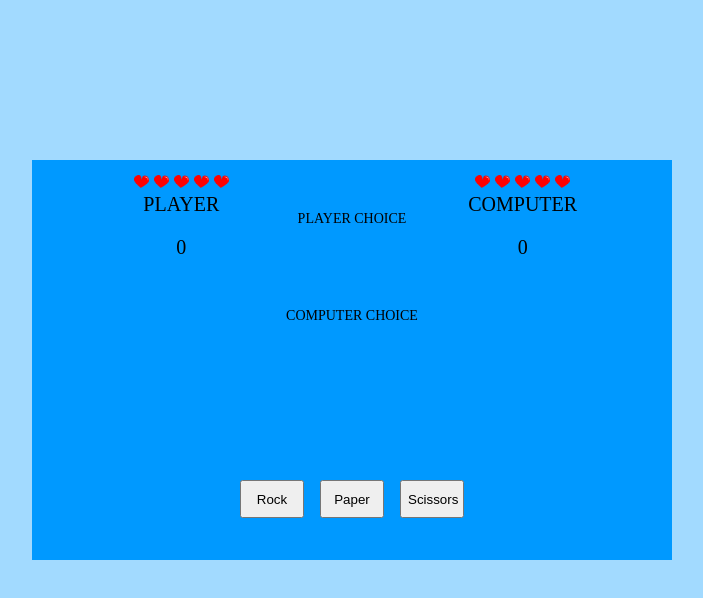
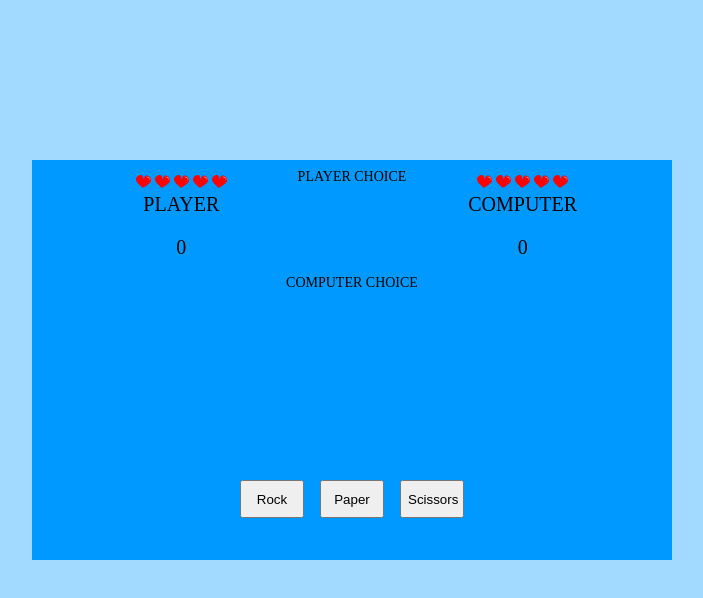
Before and after one commit to Kocillus/Mage-Duel-Rock-Paper-Scissors-, a plain HTML site: page index.html in a window 1280 px wide. Shown: the whole page, without its empty margins (288-991 px from the left). Drawn offline with Linux system fonts and the light colour scheme.

Commit message:
fix space between hearts

```diff
--- a/index.html
+++ b/index.html
@@ -20,30 +20,27 @@
             <div class="score-container">
                 <div class="container-column">
                     <div id="playerLives">
-                        <img class="heart" src="./img/heart.png">
-                        <img class="heart" src="./img/heart.png">
-                        <img class="heart" src="./img/heart.png">
-                        <img class="heart" src="./img/heart.png">
-                        <img class="heart" src="./img/heart.png">
+                        <img class="heart" src="./img/heart.png"><img class="heart" src="./img/heart.png"><img class="heart" src="./img/heart.png"><img class="heart" src="./img/heart.png"><img class="heart" src="./img/heart.png">
                     </div>
                     <div class="playerScore"><p>PLAYER</p></div>
                     <div id="playerScore">0</div>
                 </div>
-                <div class="container-column roundResult">
-                    <h3>PLAYER CHOICE</h3>
-                    <div id="playerChoice"></div>
+                    <div class="container-column roundResult">
+                        <div class="round-result-sub-container">
+                            <h3>PLAYER CHOICE</h3>
+                        <div id="playerChoice"></div>
+                    </div>
+                    <div class="round-result-sub-container">
+                        <h3>COMPUTER CHOICE</h3>
+                        <div id="computerChoice"></div>
 
-                    <h3>COMPUTER CHOICE</h3>
-                    <div id="computerChoice"></div>
-                    <div id="roundResult"></div>
+                    </div>
+                    <div class="round-result-sub-container">
+                        <div id="roundResult"></div>
+                    </div>
                 </div>
                 <div class="container-column">
-                    <div id="computerLives">
-                        <img class="heart" src="./img/heart.png">
-                        <img class="heart" src="./img/heart.png">
-                        <img class="heart" src="./img/heart.png">
-                        <img class="heart" src="./img/heart.png">
-                        <img class="heart" src="./img/heart.png">
+                    <div id="computerLives"><img class="heart" src="./img/heart.png"><img class="heart" src="./img/heart.png"><img class="heart" src="./img/heart.png"><img class="heart" src="./img/heart.png"><img class="heart" src="./img/heart.png">
                     </div>
                     <div class="computerScore"><p>COMPUTER</p></div>
                     <div id="computerScore">0</div>
--- a/styles.css
+++ b/styles.css
@@ -66,9 +66,14 @@ body {
     padding: 0;
 }
 
+.round-result-sub-container {
+    height: 100%;
+    width: 100%;
+}
+
 h3 {
     padding: 0;
-    margin: 30% 0 5% 0;
+    margin: 5% 0;
     font-size: 14px;
     font-weight: 400;
 }
@@ -79,7 +84,7 @@ h3 {
 
 #roundResult {
     height: 20px;
-    margin: 50% 0 20% 0;
+    margin: 20% 0;
 
 }
 
@@ -118,9 +123,12 @@ h3 {
 }
 
 #playerLives, #computerLives {
+    width: 100%;
     margin: 10px auto 0 auto;
 }
 
 .heart {
     width: 15px;
+    display: inline;
+    margin: 0 2px;
 }
```
